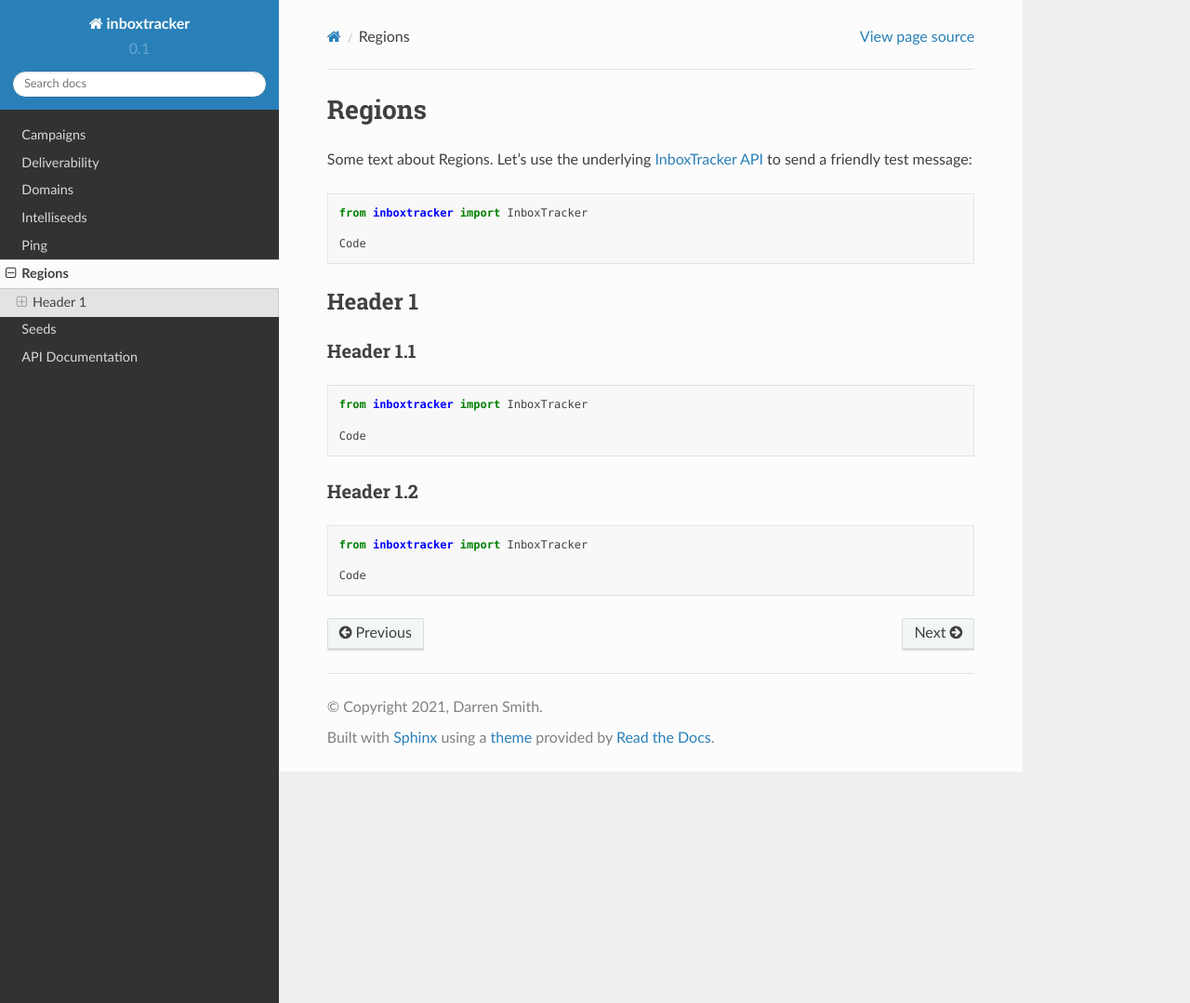
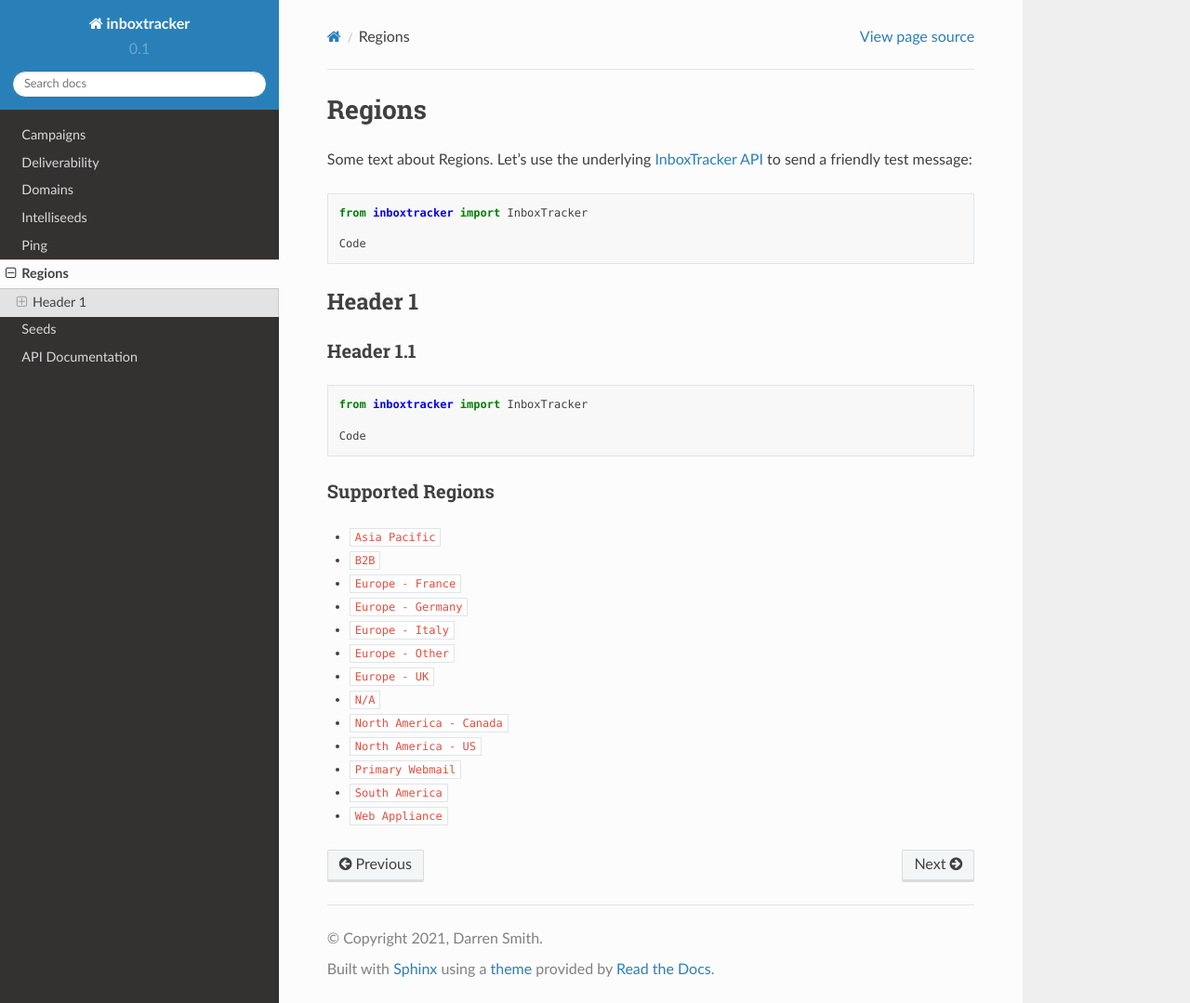
Before and after one commit to darrensmith223/InboxTracker, a Sphinx documentation site: the page built from docs/source/resources/regions.rst, in a window 1280 px wide and 1079 px high. Shown: the whole window at 93% size. Built offline with Sphinx 7.4.7 and the Read the Docs theme 2.0.0, drawn with Linux system fonts in a browser that asks for light colours.

Commit message:
Adding Docs

```diff
--- a/docs/source/conf.py
+++ b/docs/source/conf.py
@@ -32,7 +32,8 @@ release = '0.1.0'
 # extensions coming with Sphinx (named 'sphinx.ext.*') or your custom
 # ones.
 extensions = [
-    'sphinx.ext.autodoc'
+    'sphinx.ext.autodoc',
+    'sphinx.ext.autosectionlabel'
 ]
 
 # Add any paths that contain templates here, relative to this directory.
--- a/docs/source/resources/regions.rst
+++ b/docs/source/resources/regions.rst
@@ -25,11 +25,19 @@ Header 1.1
     Code
 
 
-Header 1.2
-**********
+Supported Regions
+*****************
 
-.. code-block:: python
-
-    from inboxtracker import InboxTracker
-
-    Code
+* ``Asia Pacific``
+* ``B2B``
+* ``Europe - France``
+* ``Europe - Germany``
+* ``Europe - Italy``
+* ``Europe - Other``
+* ``Europe - UK``
+* ``N/A``
+* ``North America - Canada``
+* ``North America - US``
+* ``Primary Webmail``
+* ``South America``
+* ``Web Appliance``
```
Also changed, not shown: 4 other files.
